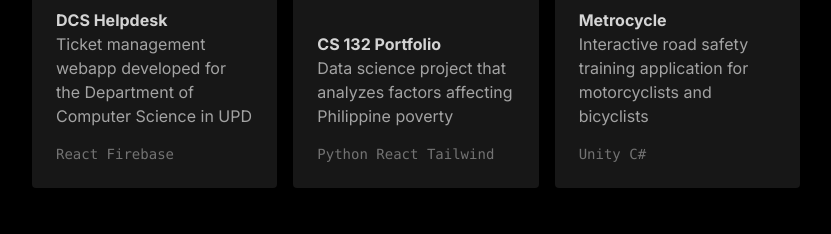
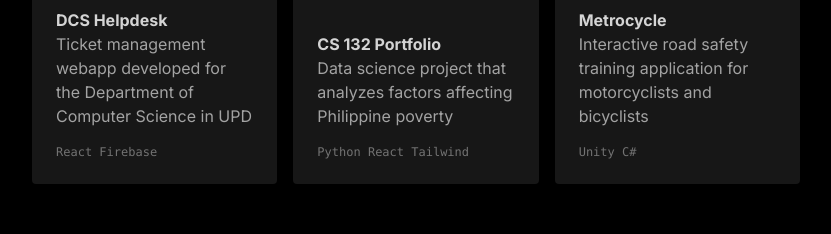
Before and after one commit to riru12/riruweb, a Next.js app: page / in a window 1280 px wide. Shown: the part 2095-2329 px from the top of the page, without its empty margins (224-1055 px from the left). Built offline with nearby package versions, Linux system fonts and the light colour scheme.

Commit message:
changed font size for tech in projects

```diff
--- a/app/components/projects.jsx
+++ b/app/components/projects.jsx
@@ -36,7 +36,7 @@ const Projects = () => {
                                     <div id="projectName" className="font-bold text-neutral-300 group-hover:text-[#bcedc5] transition-colors">{project.name}</div>
                                     <div className="flex flex-col gap-4">
                                         <div id="projectDesc" className="text-neutral-400">{project.description}</div>
-                                        <div id="projectTech" className="font-mono text-neutral-500 text-sm">{project.technologies.join(' ')}</div>
+                                        <div id="projectTech" className="font-mono text-neutral-500 text-xs">{project.technologies.join(' ')}</div>
                                     </div>
                                 </div>
                             </div>
```
